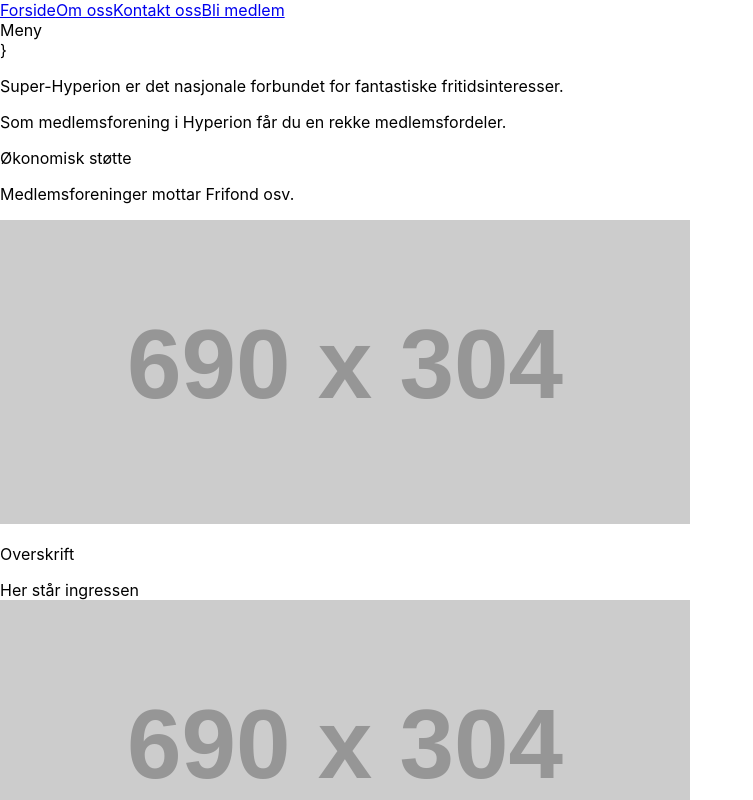
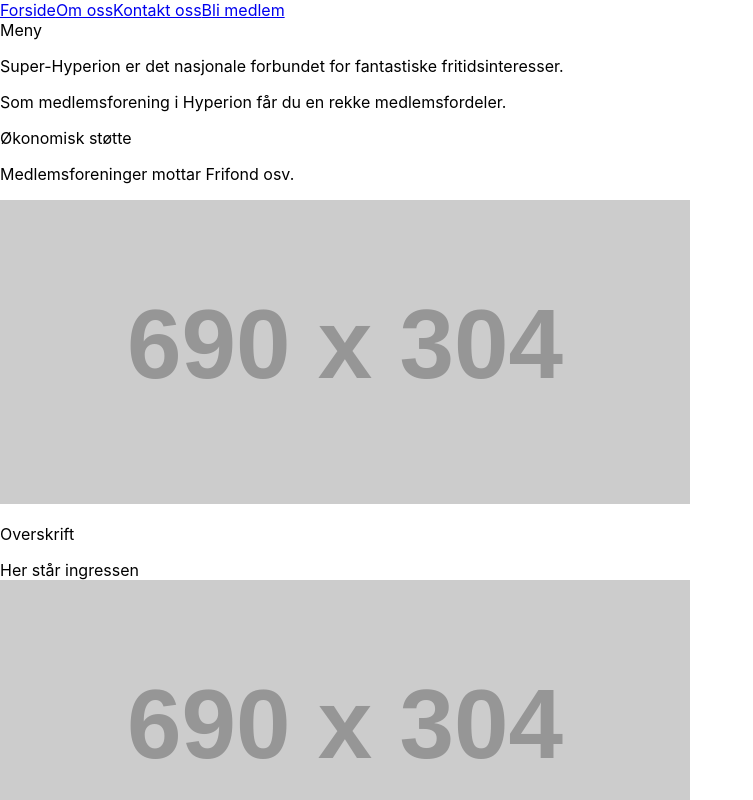
Before and after one commit to einhyrningen/n4f-no, a React (Create React App) app: page / in a window 1280 px wide. Shown: the top 800 px of the page, without its empty margins (0-753 px from the left). Built offline with nearby package versions, Linux system fonts and the light colour scheme.

Commit message:
fixed extra }

```diff
--- a/src/common/N4FHeader.jsx
+++ b/src/common/N4FHeader.jsx
@@ -5,7 +5,7 @@ function N4FHeader() {
   return <div>
     <header class="n4f-header">
       <div class="n4f-header__logo"></div>
-      {N4FNav()}}
+      {N4FNav()}
     </header>
   </div>
 }
```
